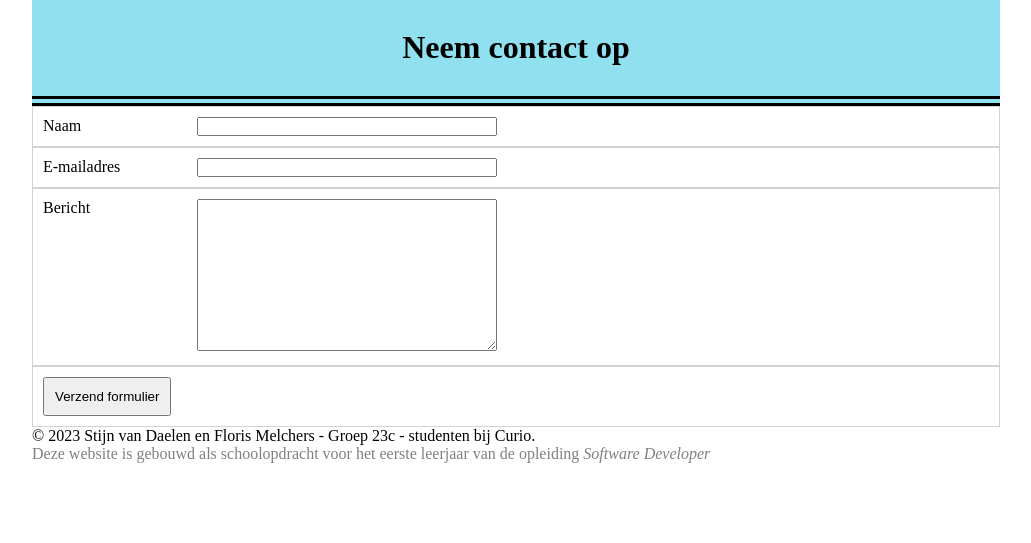
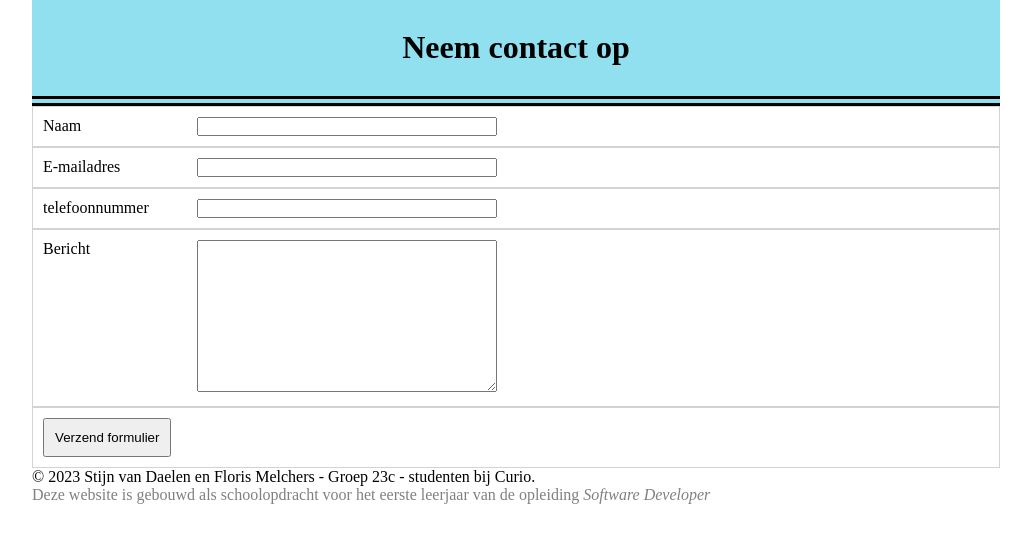
Before and after one commit to Floris29/PRA, a PHP site: page /contact.php in a window 1280 px wide. Shown: the part 140-683 px from the top of the page, without its empty margins (124-1155 px from the left). Run offline with PHP 8.4, Linux system fonts and the light colour scheme.

Commit message:
telefoonnummer erbij

```diff
--- a/contact.php
+++ b/contact.php
@@ -29,6 +29,10 @@
 					<input type="text" name="senderEmail" id="senderEmail">
 				</div>
 				<div class="form-group">
+					<label for="senderTelefoonNummmer">telefoonnummer</label>
+					<input type="text" name="senderTelefoonNummmer" id="senderTelefoonNummmers">
+				</div>
+				<div class="form-group">
 					<label for="message">Bericht</label>
 					<textarea name="message" cols="30" rows="10" id="message"></textarea>
 				</div>
```
